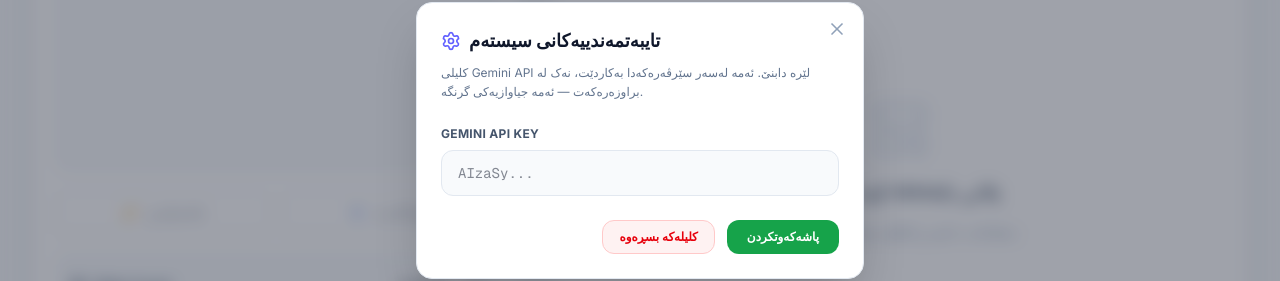
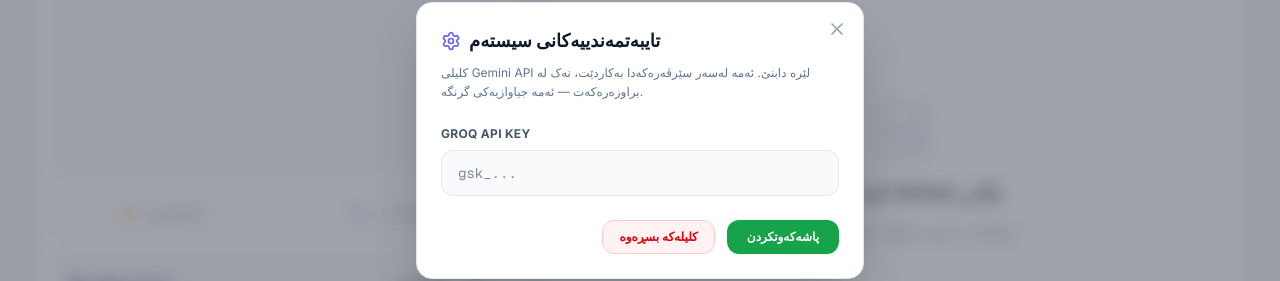
Before and after one commit to ara20ar07-hash/KurdishAi-Studio, a Next.js app: page / in a window 1280 px wide. Both pictures are taken after a click on the button "Settings". Shown: the part 260-541 px from the top of the page. Built offline with nearby package versions, Linux system fonts and the light colour scheme.

Commit message:
Change API key label and endpoint from Gemini to Groq

```diff
--- a/app/page.tsx
+++ b/app/page.tsx
@@ -271,7 +271,7 @@
         ? localStorage.getItem('groq_api_key') || ''
         : '';
 
-    const response = await fetch('/api/gemini', {
+    const response = await fetch('/api/groq', {
       method: 'POST',
       headers: { 'Content-Type': 'application/json' },
       body: JSON.stringify({
@@ -495,8 +495,8 @@
             <h3 className="text-lg font-bold text-slate-900 mb-2 flex items-center gap-2"><Settings className="w-5 h-5 text-indigo-500" /> تایبەتمەندییەکانی سیستەم</h3>
             <p className="text-xs text-slate-500 mb-6 leading-relaxed">کلیلی Gemini API لێرە دابنێ. ئەمە لەسەر سێرڤەرەکەدا بەکاردێت، نەک لە براوزەرەکەت — ئەمە جیاوازیەکی گرنگە.</p>
             <div className="flex flex-col gap-2 mb-6">
-              <label className="text-xs font-bold text-slate-600 uppercase tracking-wide">Gemini API Key</label>
-              <input type="password" value={tempApiKey} onChange={e => setTempApiKey(e.target.value)} placeholder="AIzaSy..."
+              <label className="text-xs font-bold text-slate-600 uppercase tracking-wide">Groq API Key</label>
+              <input type="password" value={tempApiKey} onChange={e => setTempApiKey(e.target.value)} placeholder="gsk_..."
                 className="w-full bg-slate-50 border border-slate-200 rounded-xl px-4 py-3 text-sm focus:outline-none focus:border-[#16A34A] font-mono" />
               {savedKeyExists && <span className="text-[10px] text-green-600 font-bold flex items-center gap-1"><Check className="w-3.5 h-3.5" /> کلیلی API پاشەکەوت کراوە!</span>}
             </div>
```
